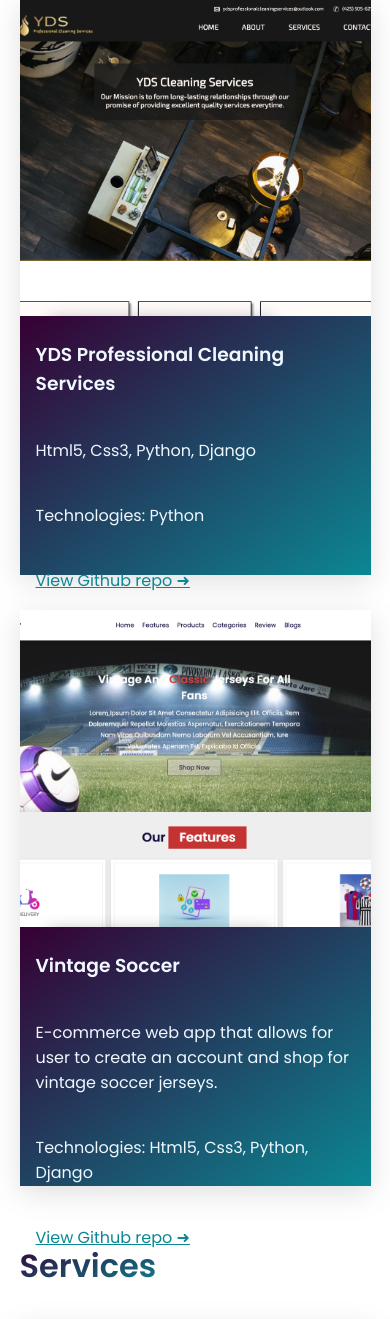
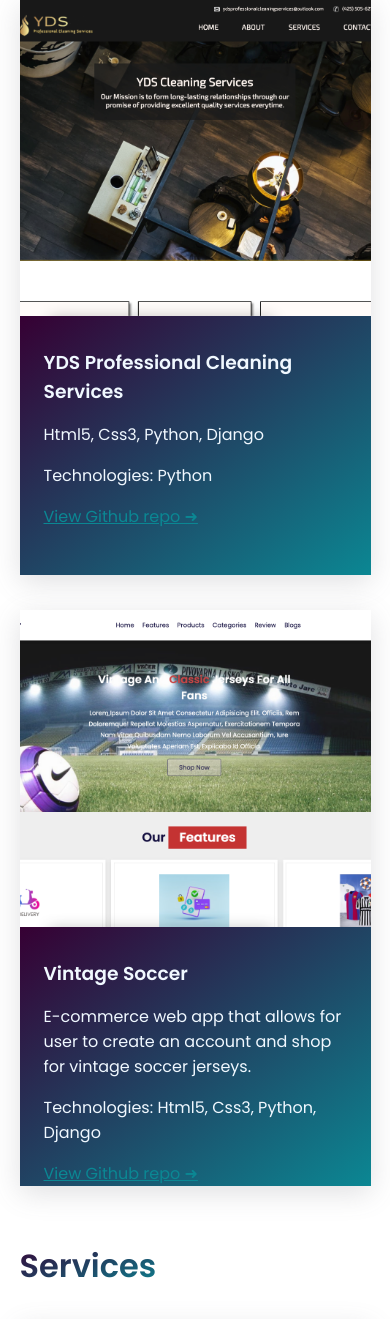
Before and after one commit to eriklopezalfaro/Personal-Website, a Django app: page / in a window 390 px wide. Shown: the part 2477-3796 px from the top of the page. Run offline with Django 3.2, Linux system fonts and the light colour scheme; data comes from the database, SQL or seed files in the repository; both versions use the stored data as it was after the commit; some libraries are stand-ins or nearby versions.

Commit message:
Fixed padding for projects text

```diff
--- a/portfolio/static/portfolio/style.css
+++ b/portfolio/static/portfolio/style.css
@@ -547,6 +547,7 @@ nav .nav-links {
     flex-direction: column;
     height: 100%;
     width: 45%;
+    padding-top: 1rem;
 }
 .project:hover {
     transform: scale(1.04,1.04);
@@ -559,8 +560,8 @@ nav .nav-links {
     object-fit: cover;
 }
 .project h3, .project p, .project a {
-    margin: 1.5rem;
-    padding-top: 0.5rem;
+    margin: 0 1.5rem;
+    padding-top: 1rem;
     font-family: var(--primary);
     color: aliceblue;
 }
@@ -1118,9 +1119,6 @@ footer p {
         .project-cont {
             height: 45%;
         }
-        .project h3, .project p, .project a {
-            margin: 1rem;
-        }
         .Services .service {
             width: 100%;
         }
```
Also changed, not shown: db.sqlite3.
